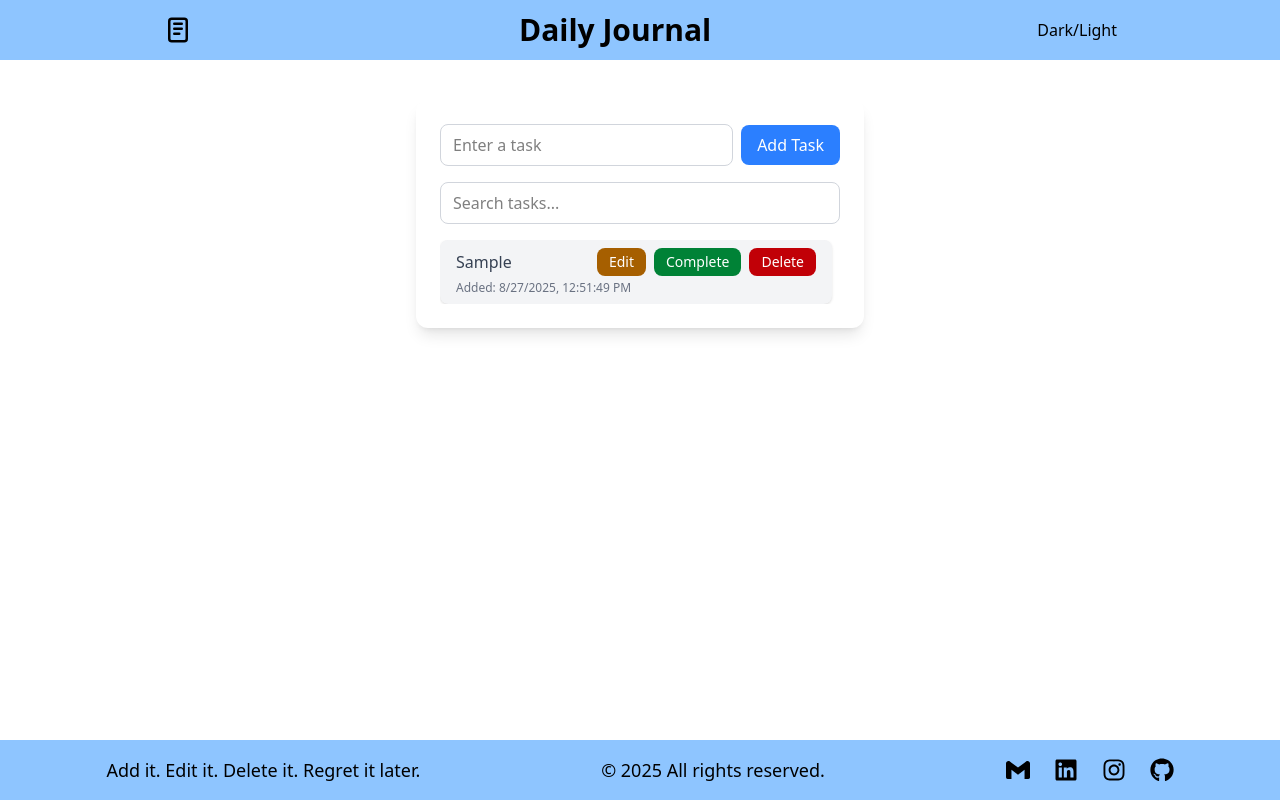
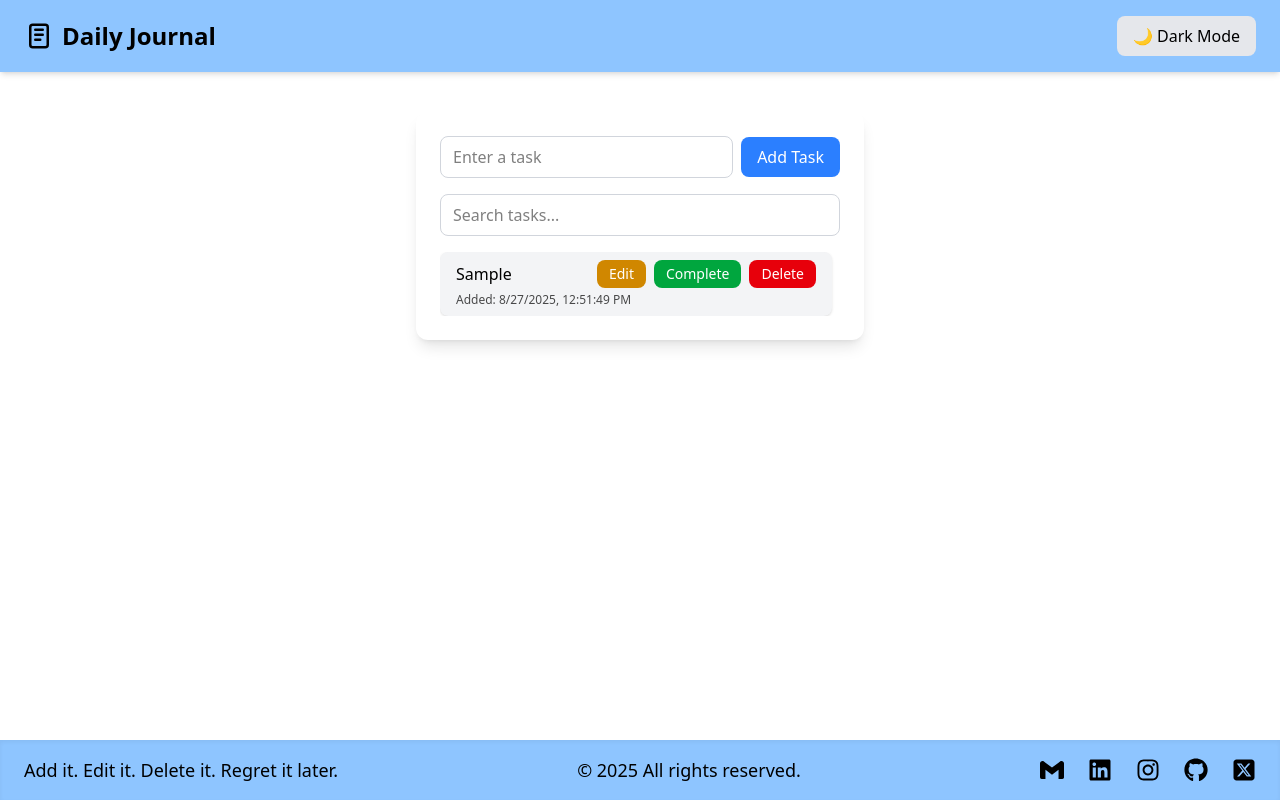
Before and after one commit to jaydipchangani/daily-journal-app, a React (Vite) app: page / in a window 1280 px wide. Both pictures are taken after typing "Sample" into the empty fields and a click on the button "Add Task". Built offline with nearby package versions, Linux system fonts and the light colour scheme.

Commit message:
dark and light theme applied

```diff
--- a/src/App.jsx
+++ b/src/App.jsx
@@ -2,10 +2,11 @@ import "./App.css";
 import Body from "./components/Body";
 import Header from "./components/Header";
 import Footer from "./components/Footer";
+import { ThemeProvider } from "./components/ThemeContext";
 
 function App() {
   return (
-    <>
+    <ThemeProvider>
       <div class="flex flex-col min-h-screen">
         <div className="flex flex-col ">
           <Header />
@@ -17,7 +18,7 @@ function App() {
           <Footer />
         </div>
       </div>
-    </>
+    </ThemeProvider>
   );
 }
 
--- a/src/components/Body.jsx
+++ b/src/components/Body.jsx
@@ -1,11 +1,12 @@
 import React, { useEffect, useState } from "react";
+import { useTheme } from "./ThemeContext";
 
 function Body() {
   const [task, setTask] = useState("");
   const [taskList, setTaskList] = useState([]);
   const [editIndex, setEditIndex] = useState(null);
   const [searchTerm, setSearchTerm] = useState("");
-
+  const { theme } = useTheme();
   useEffect(() => {
     const storedTasks = localStorage.getItem("tasks");
     if (storedTasks) {
@@ -61,11 +62,19 @@ function Body() {
   );
 
   return (
-    <div className="max-w-md mx-auto mt-10 p-6 bg-white rounded-xl shadow-lg">
+    <div
+      className={`max-w-md mx-auto mt-10 p-6 rounded-xl shadow-lg transition ${
+        theme === "light" ? "bg-white text-black" : "bg-gray-800 text-white"
+      }`}
+    >
       <div className="flex items-center mb-4">
         <input
           type="text"
-          className="flex-1 border border-gray-300 rounded-lg px-3 py-2 focus:outline-none focus:ring-2 focus:ring-blue-400"
+          className={`flex-1 border rounded-lg px-3 py-2 focus:outline-none focus:ring-2 ${
+            theme === "light"
+              ? "border-gray-300 focus:ring-blue-400"
+              : "border-gray-600 bg-gray-700 text-white focus:ring-yellow-400"
+          }`}
           name="task"
           placeholder="Enter a task"
           onChange={(e) => setTask(e.target.value)}
@@ -76,7 +85,7 @@ function Body() {
           className={`ml-2 px-4 py-2 rounded-lg font-medium text-white transition ${
             editIndex == null
               ? "bg-blue-500 hover:bg-blue-600"
-              : "bg-yellow-800 hover:bg-yellow-600"
+              : "bg-yellow-700 hover:bg-yellow-600"
           }`}
         >
           {editIndex == null ? "Add Task" : "Update Task"}
@@ -86,7 +95,11 @@ function Body() {
       <div className="mb-4">
         <input
           type="text"
-          className="w-full border border-gray-300 rounded-lg px-3 py-2 focus:outline-none focus:ring-2 focus:ring-green-400"
+          className={`w-full border rounded-lg px-3 py-2 focus:outline-none focus:ring-2 ${
+            theme === "light"
+              ? "border-gray-300 focus:ring-green-400"
+              : "border-gray-600 bg-gray-700 text-white focus:ring-green-300"
+          }`}
           placeholder="Search tasks..."
           value={searchTerm}
           onChange={(e) => setSearchTerm(e.target.value)}
@@ -99,12 +112,14 @@ function Body() {
             filteredTasks.map((t, index) => (
               <li
                 key={index}
-                className="flex flex-col bg-gray-100 px-4 py-2 rounded-lg shadow-sm"
+                className={`flex flex-col px-4 py-2 rounded-lg shadow-sm ${
+                  theme === "light" ? "bg-gray-100" : "bg-gray-700"
+                }`}
               >
                 <div className="flex justify-between items-center">
                   <span
-                    className={`text-gray-700 ${
-                      t.isCompleted ? "line-through text-gray-400" : ""
+                    className={`${
+                      t.isCompleted ? "line-through opacity-60" : ""
                     }`}
                   >
                     {t.text}
@@ -112,26 +127,26 @@ function Body() {
                   <div className="flex space-x-2">
                     <button
                       onClick={() => editTask(index)}
-                      className="px-3 py-1 text-sm rounded-lg bg-yellow-700 text-white hover:bg-yellow-500 transition"
+                      className="px-3 py-1 text-sm rounded-lg bg-yellow-600 text-white hover:bg-yellow-500 transition"
                     >
                       Edit
                     </button>
                     <button
                       onClick={() => toggleComplete(index)}
-                      className="px-3 py-1 text-sm rounded-lg bg-green-700 text-white hover:bg-green-600 transition"
+                      className="px-3 py-1 text-sm rounded-lg bg-green-600 text-white hover:bg-green-500 transition"
                     >
                       {t.isCompleted ? "Undo" : "Complete"}
                     </button>
                     <button
                       onClick={() => deleteTask(index)}
-                      className="px-3 py-1 text-sm rounded-lg bg-red-700 text-white hover:bg-red-600 transition"
+                      className="px-3 py-1 text-sm rounded-lg bg-red-600 text-white hover:bg-red-500 transition"
                     >
                       Delete
                     </button>
                   </div>
                 </div>
 
-                <div className="text-xs text-gray-500 mt-1">
+                <div className="text-xs opacity-70 mt-1">
                   Added: {new Date(t.createdAt).toLocaleString()}
                   {t.completedAt && (
                     <>
--- a/src/components/Footer.jsx
+++ b/src/components/Footer.jsx
@@ -1,22 +1,35 @@
 import React from "react";
 import { FaLinkedin, FaInstagram, FaGithub } from "react-icons/fa";
-
 import { SiGmail } from "react-icons/si";
 import { FaSquareXTwitter } from "react-icons/fa6";
+import { useTheme } from "./ThemeContext";
+
 function Footer() {
+  const { theme } = useTheme();
+
   return (
-    <>
-      <div class="flex bg-blue-300 justify-around items-center p-4">
-        <p class="text-lg"> Add it. Edit it. Delete it. Regret it later.</p>
-        <div className="mb-4 md:mb-0">
-          <p className="text-lg ">© 2025 All rights reserved.</p>
-        </div>
+    <footer
+      className={`flex flex-col md:flex-row justify-between items-center px-6 py-4 mt-6 shadow-inner ${
+        theme === "light" ? "bg-blue-300 text-black" : "bg-gray-900 text-white"
+      }`}
+    >
+      {/* Left: Quote */}
+      <p className="text-lg mb-3 md:mb-0">
+        Add it. Edit it. Delete it. Regret it later.
+      </p>
+
+      {/* Center: Copyright */}
+      <p className="text-sm md:text-lg mb-3 md:mb-0">
+        © 2025 All rights reserved.
+      </p>
+
+      {/* Right: Social Links */}
       <div className="flex space-x-6 text-2xl">
         <a
           href="mailto:jaydipchangani2@gmail.com?subject=Daily Journal&body=This email from Daily Journal"
           target="_blank"
           rel="noreferrer"
-            className="hover:text-blue-500"
+          className="hover:text-red-500"
         >
           <SiGmail />
         </a>
@@ -44,9 +57,16 @@ function Footer() {
         >
           <FaGithub />
         </a>
+        <a
+          href="https://twitter.com/jaydipchangani"
+          target="_blank"
+          rel="noreferrer"
+          className="hover:text-blue-500"
+        >
+          <FaSquareXTwitter />
+        </a>
       </div>
-      </div>
-    </>
+    </footer>
   );
 }
 
--- a/src/components/Header.jsx
+++ b/src/components/Header.jsx
@@ -1,19 +1,31 @@
 import React from "react";
 import { TbNotes } from "react-icons/tb";
+import { useTheme } from "./ThemeContext";
 
 export default function Header() {
+  const { theme, toggleTheme } = useTheme();
+
   return (
-    <>
-      <div>
-        <div class="flex justify-around items-center bg-blue-300 py-3">
-          <h2 class="text-3xl ">
-            <TbNotes />
-          </h2>
-          <h2 class="text-3xl font-bold ">Daily Journal</h2>
+    <header
+      className={`flex justify-between items-center px-6 py-4 shadow-md ${
+        theme === "light" ? "bg-blue-300 text-black" : "bg-gray-900 text-white"
+      }`}
+    >
+      <div className="flex items-center space-x-2">
+        <TbNotes className="text-3xl" />
+        <h1 className="text-2xl font-bold">Daily Journal</h1>
+      </div>
 
-          <button class="">Dark/Light</button>
-        </div>
-      </div>
-    </>
+      <button
+        onClick={toggleTheme}
+        className={`px-4 py-2 rounded-lg font-medium transition ${
+          theme === "light"
+            ? "bg-gray-200 text-black hover:bg-gray-300"
+            : "bg-gray-700 text-white hover:bg-gray-600"
+        }`}
+      >
+        {theme === "light" ? "🌙 Dark Mode" : "☀️ Light Mode"}
+      </button>
+    </header>
   );
 }
--- /dev/null
+++ b/src/components/ThemeContext.jsx
@@ -0,0 +1,19 @@
+import React, { createContext, useState, useContext } from "react";
+
+const ThemeContext = createContext();
+
+export const ThemeProvider = ({ children }) => {
+  const [theme, setTheme] = useState("light");
+
+  const toggleTheme = () => {
+    setTheme((prev) => (prev === "light" ? "dark" : "light"));
+  };
+
+  return (
+    <ThemeContext.Provider value={{ theme, toggleTheme }}>
+      {children}
+    </ThemeContext.Provider>
+  );
+};
+
+export const useTheme = () => useContext(ThemeContext);
```
Lines whose indentation alone changed are shown as unchanged.
